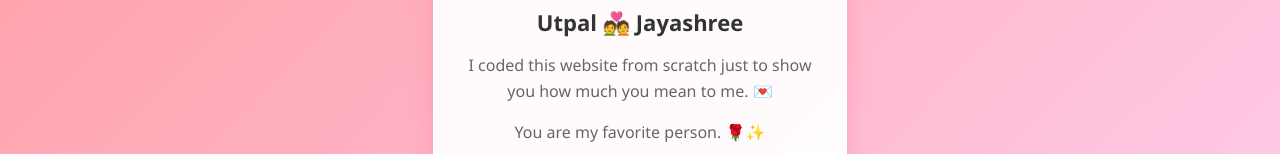
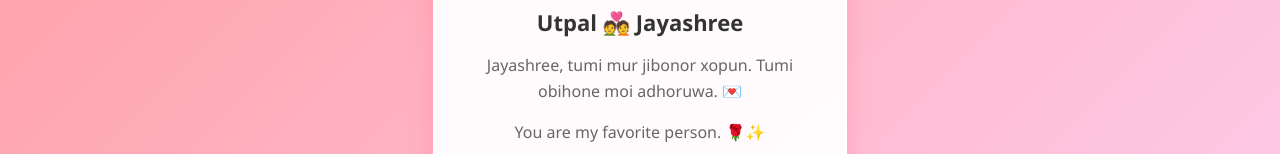
Before and after one commit to UtpalWrites/for-jayashree, a plain HTML site: page index.html in a window 1280 px wide. Shown: the part 405-559 px from the top of the page. Drawn offline with Linux system fonts and the light colour scheme.

Commit message:
Update index.html

```diff
--- a/index.html
+++ b/index.html
@@ -105,7 +105,7 @@
 
         <div class="names">Utpal 💑 Jayashree</div>
 
-        <p>I coded this website from scratch just to show you how much you mean to me. 💌</p>
+        <p>Jayashree, tumi mur jibonor xopun. Tumi obihone moi adhoruwa. 💌</p>
 
         <p>You are my favorite person. 🌹✨</p>
 
@@ -136,4 +136,5 @@
     </script>
 
 </body>
+
 </html>
```
